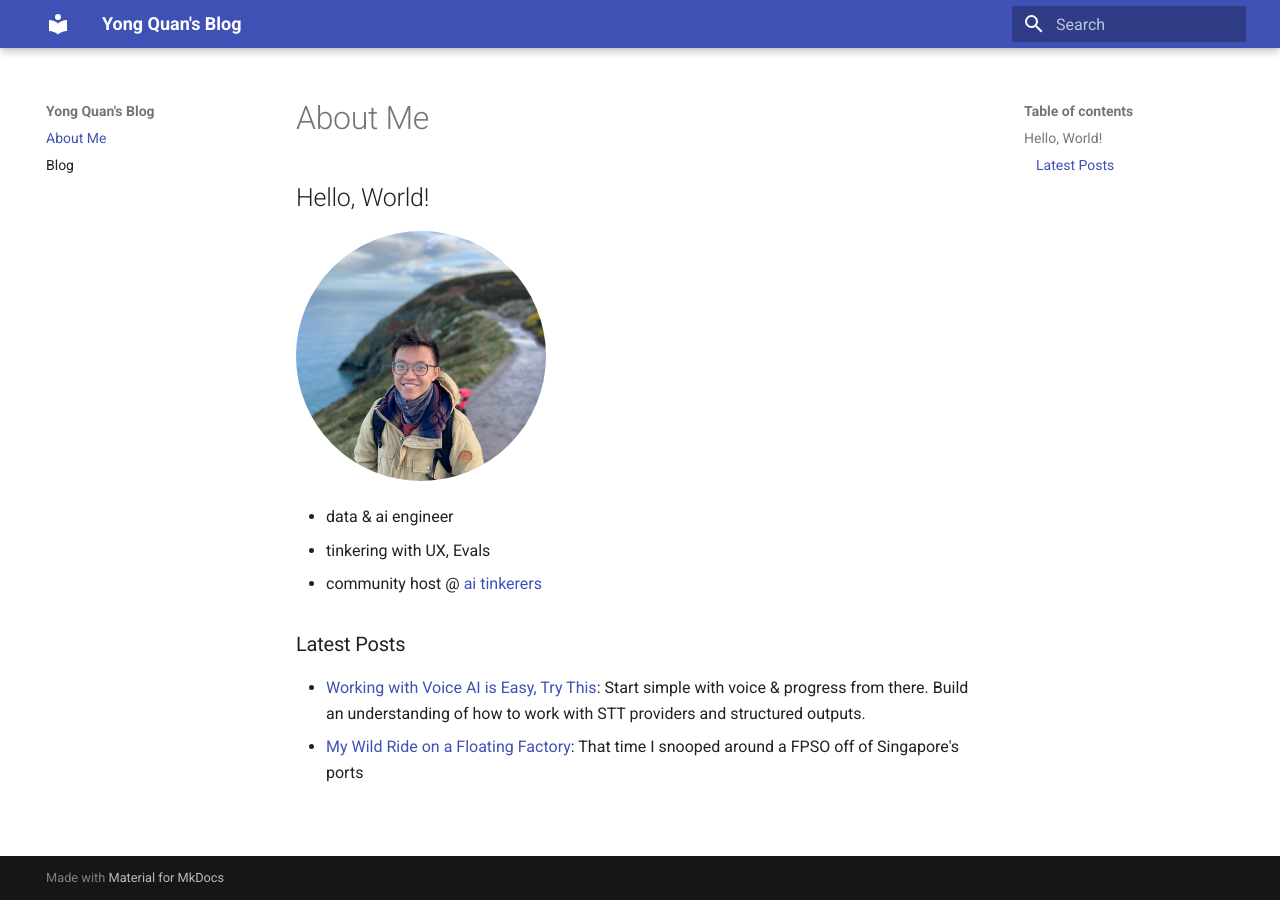
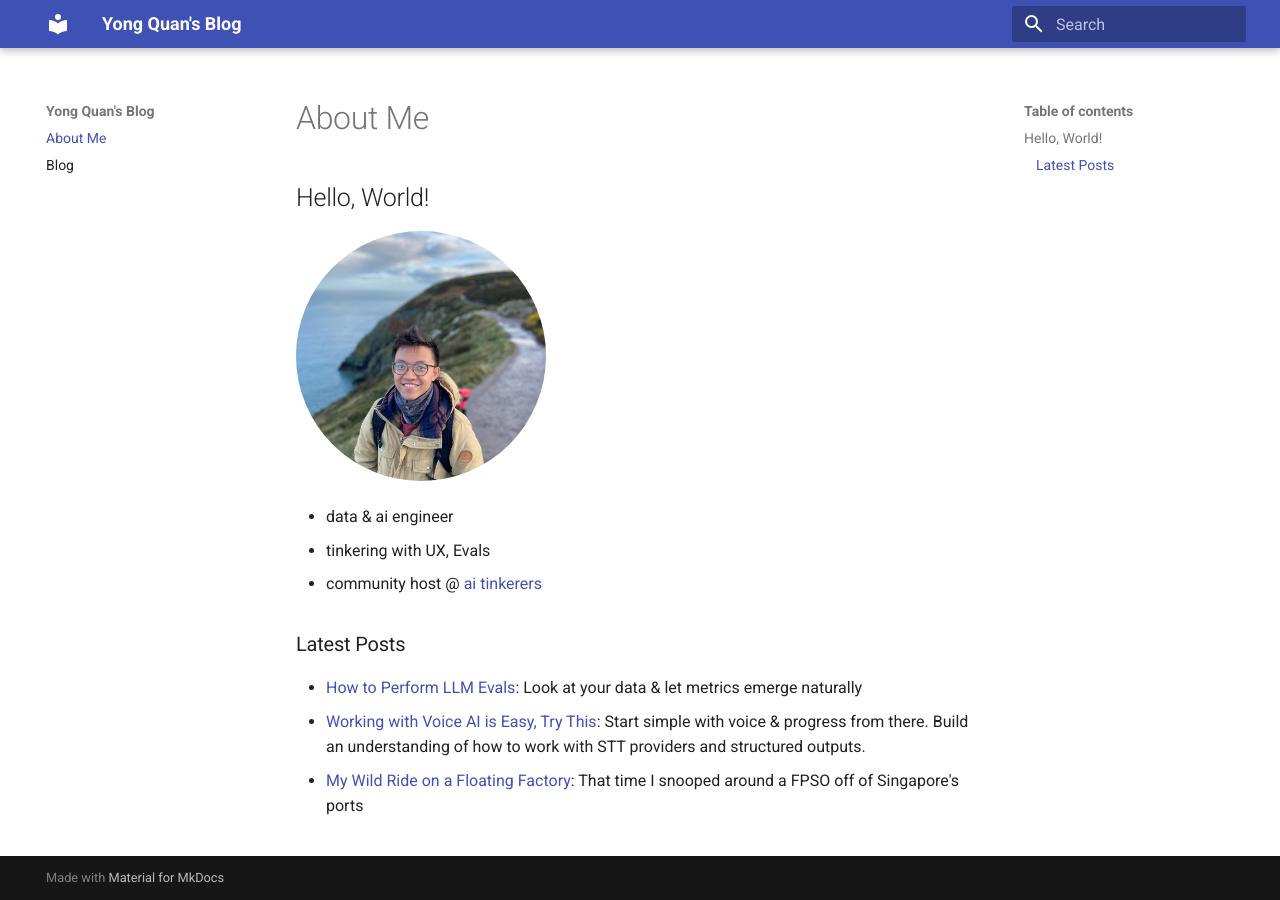
Before and after one commit to hermit46/yongquantan, an MkDocs documentation site: the page built from docs/index.md, in a window 1280 px wide. Built offline with MkDocs 1.6.1 and Material for MkDocs 9.7.7, drawn with Linux system fonts in a browser that asks for light colours.

Commit message:
minor editss

```diff
--- a/docs/index.md
+++ b/docs/index.md
@@ -9,6 +9,7 @@
 - community host @ [ai tinkerers](https://singapore.aitinkerers.org/)
 
 ### Latest Posts
+- [How to Perform LLM Evals](./blog/posts/how_to_eval.md): Look at your data & let metrics emerge naturally
 - [Working with Voice AI is Easy, Try This](./blog/posts/working_with_voice.md): Start simple with voice & progress from there. Build an understanding of how to work with STT providers and structured outputs.
 - [My Wild Ride on a Floating Factory](./blog/posts/my_wild_ride_on_a_floating_factory.md): That time I snooped around a FPSO off of Singapore's ports
 
--- a/mkdocs.yml
+++ b/mkdocs.yml
@@ -3,6 +3,14 @@ site_url: https://yongquantan.com
 site_description: Yong Quan talks about AI, Data, Evals and more
 theme:
   name: material
+  social:
+    - icon: fontawesome/brands/twitter
+      link: https://x.com/yongquanYQ
+    - icon: fontawesome/brands/linkedin
+      link: https://www.linkedin.com/in/yong-quan-tan/
+    - icon: material/calendar
+      link: https://cal.com/yongquan26
+
 markdown_extensions:
   - admonition
   - pymdownx.details
```
